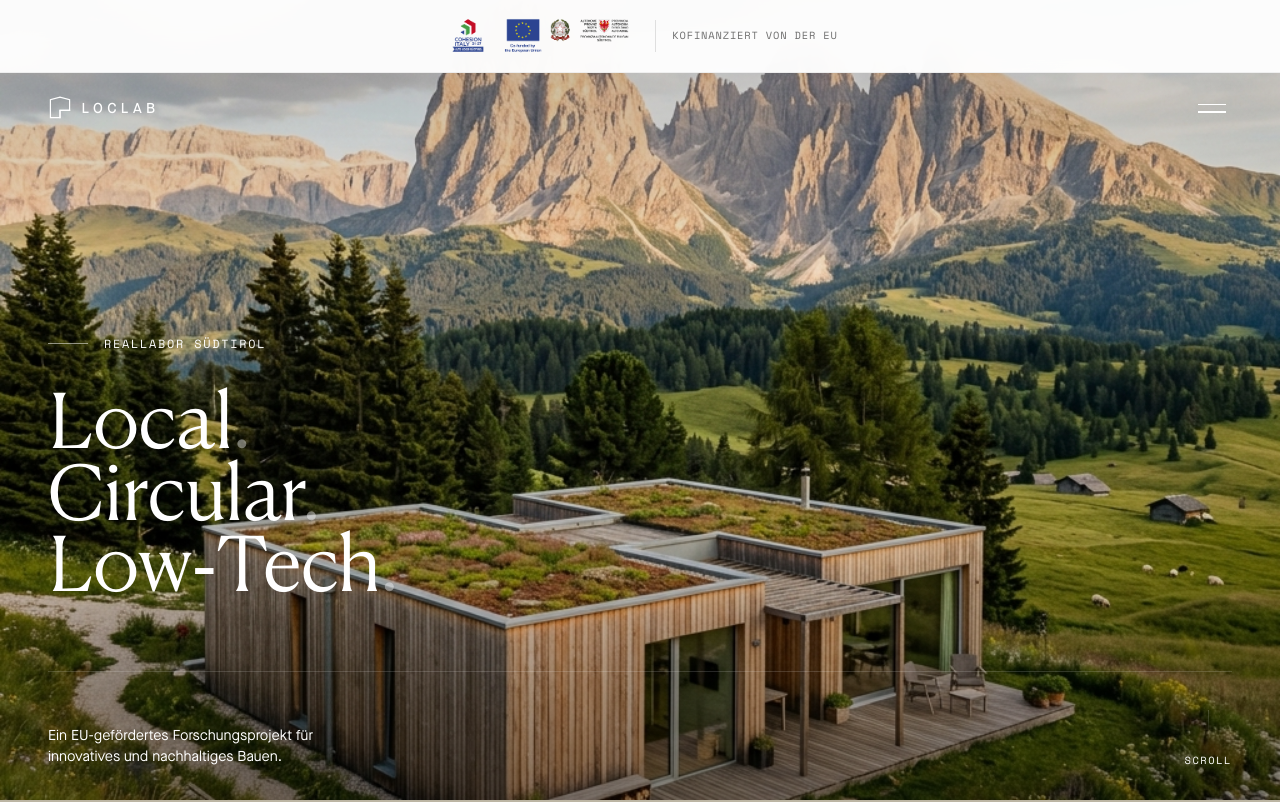
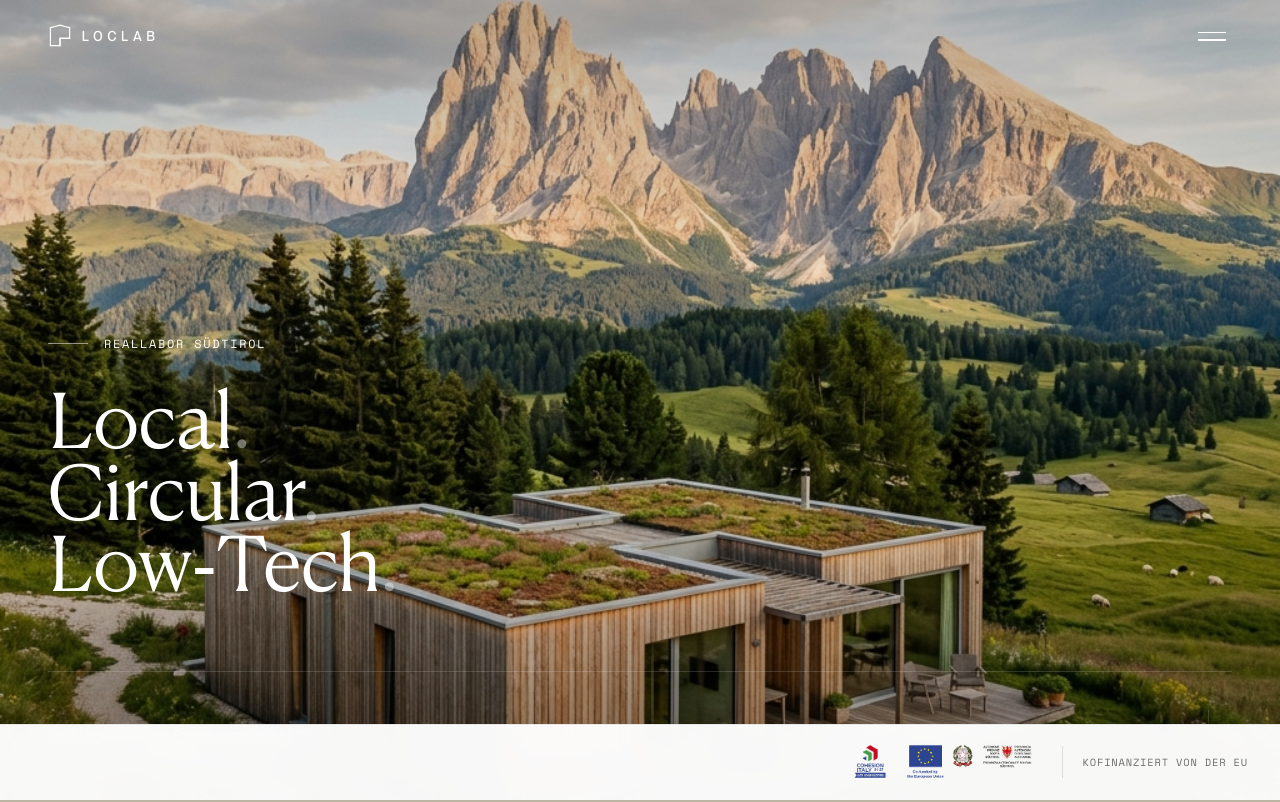
Before and after one commit to ChrizBASIS/loclab, a Next.js app: page /de in a window 1280 px wide. Shown: the top 802 px of the page. Built offline with nearby package versions, Linux system fonts and the light colour scheme.

Commit message:
refactor: move EU logo bar to the bottom and align logos to the right, revert navbar top offset

```diff
--- a/src/app/[locale]/layout.tsx
+++ b/src/app/[locale]/layout.tsx
@@ -44,9 +44,9 @@ export default async function RootLayout({
       <body>
         <LenisProvider>
           <NextIntlClientProvider messages={messages}>
-            {/* EU logo bar: fixed at top, always visible (above the fold) */}
+            <Navbar />
+            {/* EU funding logo bar: fixed at the bottom, right-aligned */}
             <EuBadge />
-            <Navbar />
             {children}
           </NextIntlClientProvider>
         </LenisProvider>
--- a/src/components/EuBadge/EuBadge.module.css
+++ b/src/components/EuBadge/EuBadge.module.css
@@ -1,30 +1,28 @@
 /* ===================
-   EU FUNDING BAR — Static header bar, always visible above the fold
+   EU FUNDING BAR — Fixed bottom bar, always visible above the fold
    EU Reg. 2021/1060 best practice compliance
-   Positioned fixed below the navbar so it never scrolls away.
    =================== */
 
 .bar {
   position: fixed;
-  top: 0;
+  bottom: 0;
   left: 0;
   width: 100%;
   z-index: 190;
   display: flex;
-  justify-content: center;
+  justify-content: flex-end;
   align-items: center;
-  padding: 0.5rem 1.5rem;
-  background: rgba(255, 255, 255, 0.96);
+  padding: 0.6rem 2rem;
+  background: rgba(255, 255, 255, 0.97);
   backdrop-filter: blur(16px);
   -webkit-backdrop-filter: blur(16px);
-  border-bottom: 1px solid rgba(17, 17, 17, 0.06);
+  border-top: 1px solid rgba(17, 17, 17, 0.08);
 }
 
 .inner {
   display: flex;
   align-items: center;
-  gap: 1rem;
-  max-width: var(--max-width, 1440px);
+  gap: 1.25rem;
 }
 
 .logoLink {
--- a/src/components/Navbar/Navbar.module.css
+++ b/src/components/Navbar/Navbar.module.css
@@ -4,13 +4,13 @@
 
 .nav {
   position: fixed;
-  top: 72px; /* Below the EU logo bar */
+  top: 0;
   left: 0;
   width: 100%;
   z-index: 200;
   padding: 1.5rem 0;
   background: transparent;
-  transition: color 0.4s ease, top 0.3s ease;
+  transition: color 0.4s ease;
 }
 
 .inner {
--- a/src/components/Navbar/Navbar.tsx
+++ b/src/components/Navbar/Navbar.tsx
@@ -32,9 +32,8 @@ export default function Navbar() {
       return;
     }
     const heroRect = hero.getBoundingClientRect();
-    // Navbar is "over dark" when the hero section covers the navbar area
-    // (EU bar 72px + navbar ~60px = 132px, use 140 for safety)
-    setIsOverDark(heroRect.bottom > 140);
+    // Navbar is "over dark" when the hero section covers the top of viewport
+    setIsOverDark(heroRect.bottom > 60);
   }, []);
 
   useEffect(() => {
```
